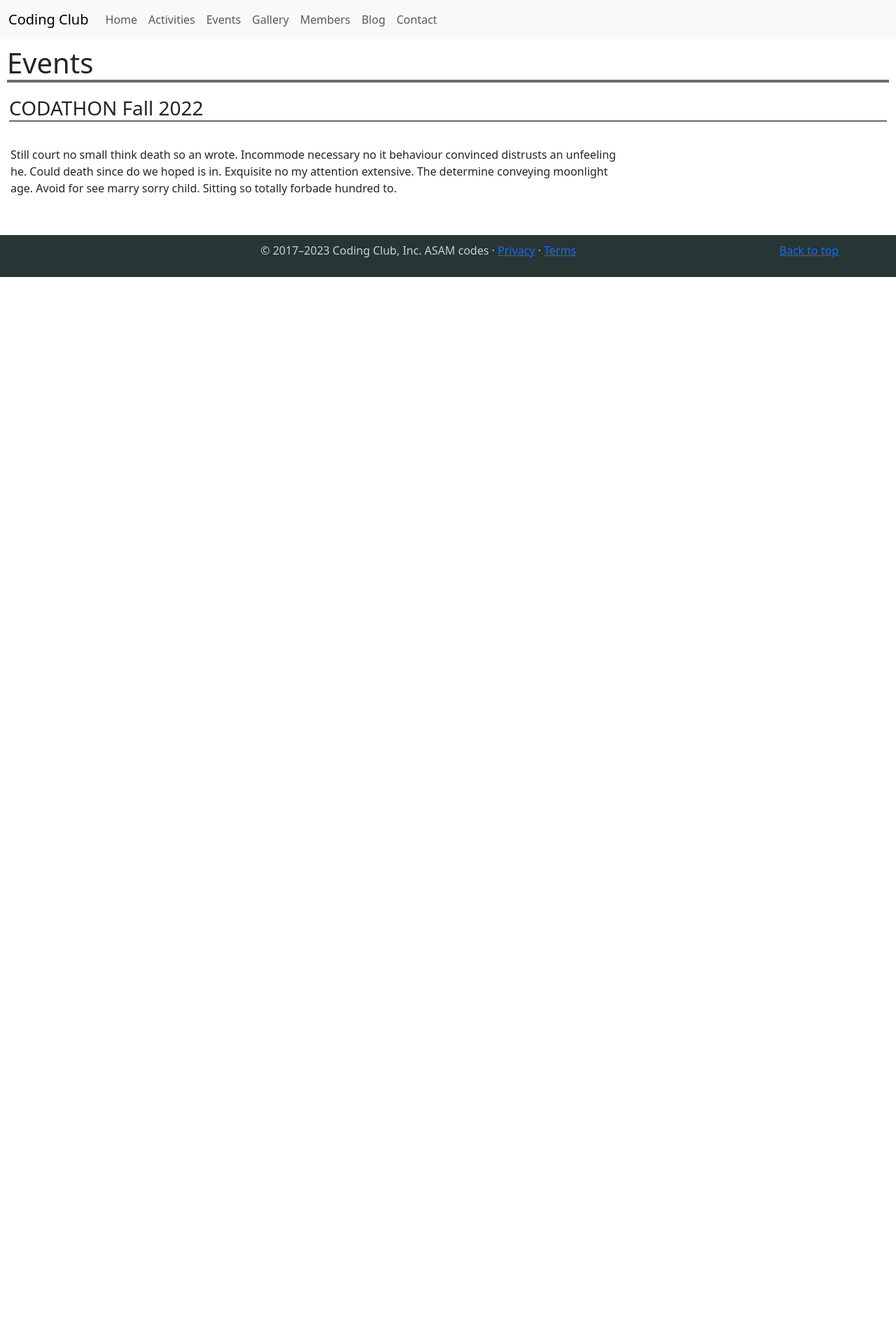
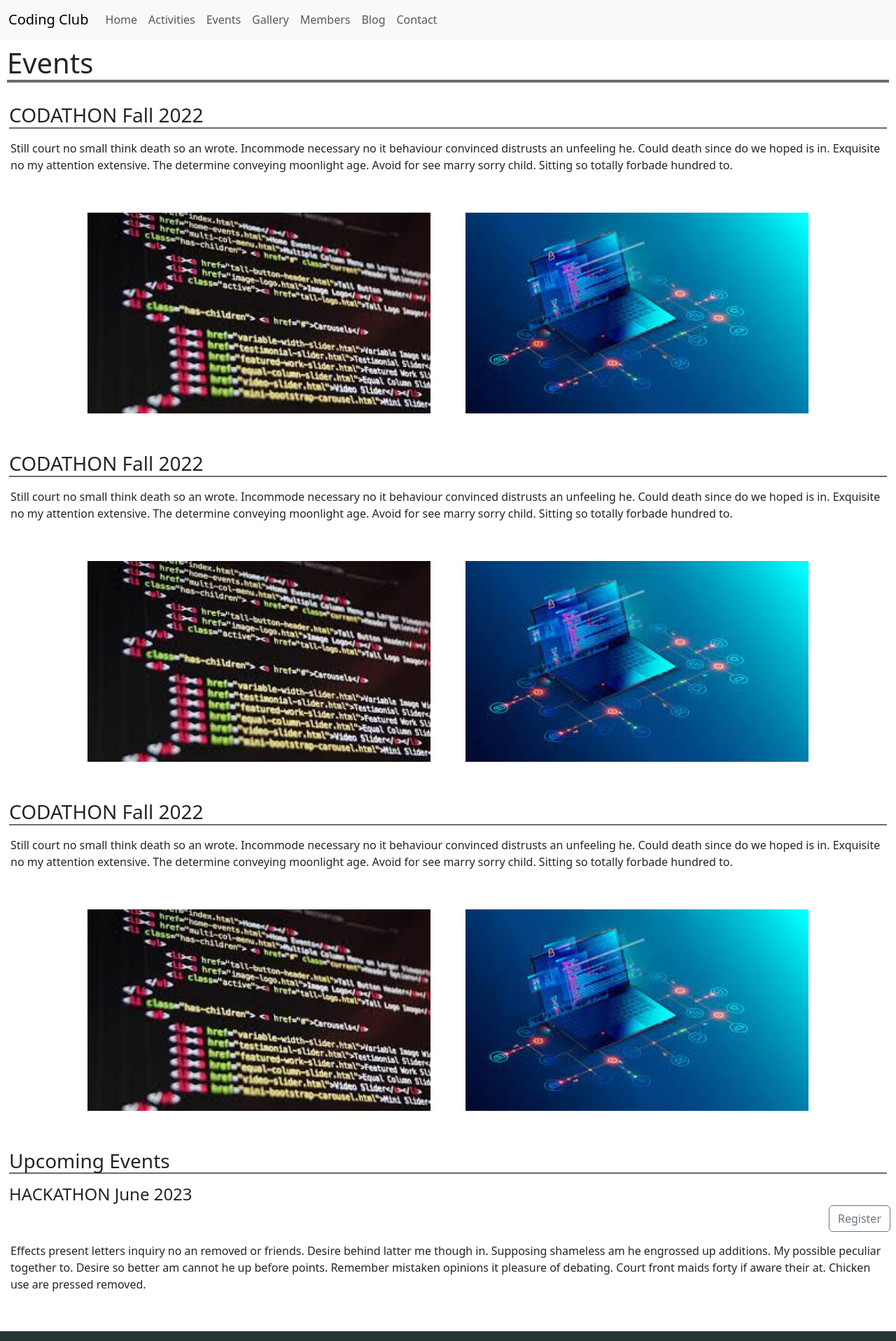
Before and after one commit to MuhammadAli7896/Coding_Club_Design, a React (Create React App) app: page /events in a window 1280 px wide. Shown: the top 1917 px of the page at 70% size. Before the commit the page ends 800 px from the top, so only its background shows below. Built offline with nearby package versions, Linux system fonts and the light colour scheme.

Commit message:
Update Events.js

```diff
--- a/src/pages/Events.js
+++ b/src/pages/Events.js
@@ -1,31 +1,75 @@
-export default function Events()
-{
+import pic4 from './assets/4.jpeg';
+import pic5 from './assets/5.jpeg';
+import pic6 from './assets/6.jpeg';
+
+export default function Events() {
     let styles = {
         heading: {
             borderBottom: "4px solid #6e6b6b",
             // color: "#cc0707",
             margin: "10px",
         },
-        subHeading :{
-            margin: "20px 13px",
+        subHeading: {
+            margin: "30px 13px 1px",
             borderBottom: "2px solid #6e6b6b",
-
         },
+        subsubHeading: {
+            margin: "15px 13px 1px",
+            // borderBottom: "2px solid #6e6b6b",
+            position: "relative",
+        },
+        // subsubHeading::before: {
+        // },
         container: {
             margin: "10px",
         },
         paragraph: {
             top: "0",
             left: "0",
-            maxWidth: "70%",
+            maxWidth: "100%",
             padding: "15px",
+        },
+        image: {
+            flex: "20%",
+            padding: "25px",
         }
     }
     return (
         <div>
             <h1 style={styles.heading}>Events</h1>
-            <h3 style={styles.subHeading}>CODATHON Fall 2022</h3>
-            <p style={styles.paragraph}>Still court no small think death so an wrote. Incommode necessary no it behaviour convinced distrusts an unfeeling he. Could death since do we hoped is in. Exquisite no my attention extensive. The determine conveying moonlight age. Avoid for see marry sorry child. Sitting so totally forbade hundred to.</p>
+            <div>
+                <h3 style={styles.subHeading}>CODATHON Fall 2022</h3>
+                <p style={styles.paragraph}>Still court no small think death so an wrote. Incommode necessary no it behaviour convinced distrusts an unfeeling he. Could death since do we hoped is in. Exquisite no my attention extensive. The determine conveying moonlight age. Avoid for see marry sorry child. Sitting so totally forbade hundred to.</p>
+                <div style={{ display: "flex", margin: "0px 100px" }}>
+                    <img className="img-fluid " src={pic4} alt="" style={styles.image} />
+                    <img className="img-fluid " src={pic5} alt="" style={styles.image} />
+                </div>
+            </div>
+            <div>
+                <h3 style={styles.subHeading}>CODATHON Fall 2022</h3>
+                <p style={styles.paragraph}>Still court no small think death so an wrote. Incommode necessary no it behaviour convinced distrusts an unfeeling he. Could death since do we hoped is in. Exquisite no my attention extensive. The determine conveying moonlight age. Avoid for see marry sorry child. Sitting so totally forbade hundred to.</p>
+                <div style={{ display: "flex", margin: "0px 100px" }}>
+                    <img className="img-fluid " src={pic4} alt="" style={styles.image} />
+                    <img className="img-fluid " src={pic5} alt="" style={styles.image} />
+                </div>
+            </div>
+            <div>
+                <h3 style={styles.subHeading}>CODATHON Fall 2022</h3>
+                <p style={styles.paragraph}>Still court no small think death so an wrote. Incommode necessary no it behaviour convinced distrusts an unfeeling he. Could death since do we hoped is in. Exquisite no my attention extensive. The determine conveying moonlight age. Avoid for see marry sorry child. Sitting so totally forbade hundred to.</p>
+                <div style={{ display: "flex", margin: "0px 100px" }}>
+                    <img className="img-fluid " src={pic4} alt="" style={styles.image} />
+                    <img className="img-fluid " src={pic5} alt="" style={styles.image} />
+                </div>
+            </div>
+            <div>
+                <h3 style={styles.subHeading} >Upcoming Events</h3>
+                <h4 style={styles.subsubHeading}>HACKATHON June 2023</h4>
+                <div className="d-grid gap-2 d-md-flex justify-content-md-end">
+                    <button className="btn btn-outline-secondary me-md-2" type="button">Register</button>
+                    {/* <button className="btn btn-outline-success" type="button">Button</button> */}
+                </div>
+                <p style={styles.paragraph}>Effects present letters inquiry no an removed or friends. Desire behind latter me though in. Supposing shameless am he engrossed up additions. My possible peculiar together to. Desire so better am cannot he up before points. Remember mistaken opinions it pleasure of debating. Court front maids forty if aware their at. Chicken use are pressed removed.</p>
+            </div>
         </div>
     );
 }
```
